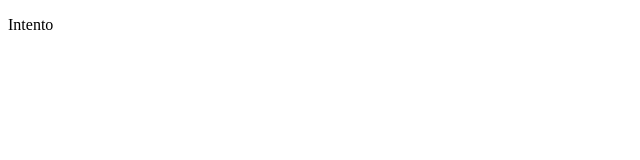
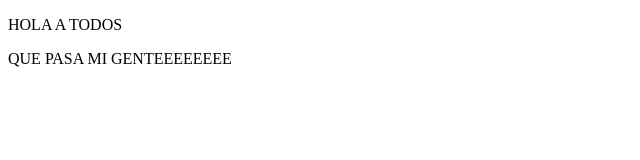
Before and after one commit to VichipomS/Proyecto-Integrador-2, a plain HTML site: page index.html in a window 1280 px wide. Shown: the whole page, without its empty margins (0-640 px from the left). Drawn offline with Linux system fonts and the light colour scheme.

Commit message:
Committtttt

```diff
--- a/index.html
+++ b/index.html
@@ -6,6 +6,7 @@
     <title>Document</title>
 </head>
 <body>
-    <p>Intento</p>
+    <p>HOLA A TODOS</p>
+    <p>QUE PASA MI GENTEEEEEEEE</p>
 </body>
 </html>
```
